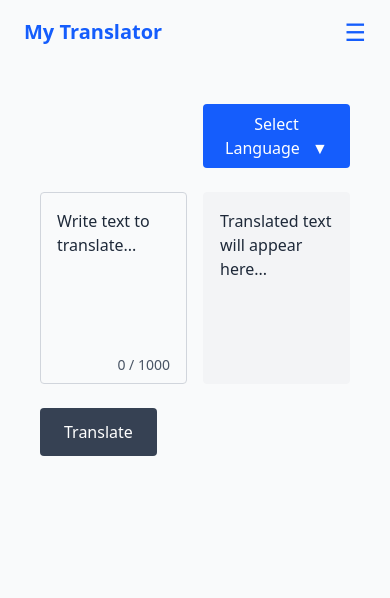
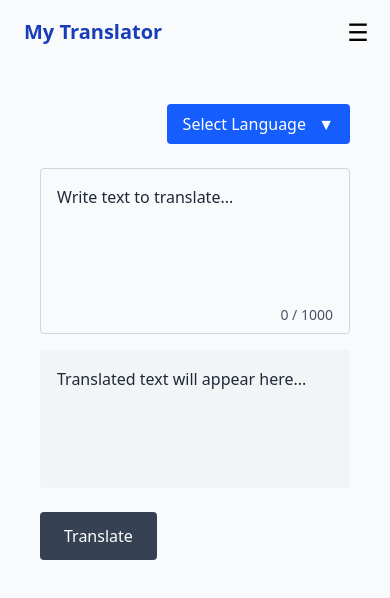
Before and after one commit to RaionaAleksander/AI-translator-frontend, an Angular app: page / in a window 390 px wide. Shown: the top 598 px of the page. Built offline with nearby package versions, Linux system fonts and the light colour scheme.

Commit message:
Added error notifications for different cases; improved adaptability (language selection, text fields, dropdown); updated navbar styles and hover effects, dropdown symbol changes to a cross when opened; added typing of functions and elements in TypeScript.

```diff
--- a/src/app/pages/main/main.component.html
+++ b/src/app/pages/main/main.component.html
@@ -1,8 +1,16 @@
 <div class="p-10 w-full mx-auto space-y-6">
 
+  @if (showErrorNotification) {
+    <div
+      class="fixed top-10 left-1/2 transform -translate-x-1/2 bg-red-300 text-white px-4 py-3 rounded shadow-lg z-50 transition-opacity duration-500"
+    >
+      {{ errorMessage }}
+    </div>
+  }
+
   <div class="flex gap-4">
-    <div class="flex-1"></div>
-    <div class="flex-1 relative flex justify-start">
+    <div class="flex-1 hidden sm:block"></div>
+    <div class="flex-1 relative flex justify-end sm:justify-start">
       <button
         #dropdownButton
         class="px-4 py-2 bg-blue-600 text-white rounded hover:bg-blue-700 transition-colors"
@@ -14,7 +22,7 @@
       @if (isDropdownOpen) {
         <div
           #dropdownPanel
-          class="absolute top-full left-0 mt-1 w-96 h-64 bg-white border border-gray-300 rounded shadow-lg z-50 overflow-y-auto"
+          class="absolute top-full left-0 mt-1 w-full max-w-full h-80 sm:h-64 bg-white border border-gray-300 rounded shadow-lg z-50 overflow-y-auto"
           >
 
           <div class="grid grid-cols-2 divide-x divide-gray-200">
@@ -44,14 +52,15 @@
     </div>
   </div>
 
-  <div class="flex gap-4">
-    <div class="flex-1 flex flex-col border h-48 border-gray-300 bg-gray-50 rounded p-0 overflow-hidden">
+  <div class="flex gap-4 flex-col sm:flex-row">
+    <div class="flex-1 flex flex-col border border-gray-300 bg-gray-50 rounded p-0 overflow-hidden">
       <textarea
-        class="flex-1 p-4 resize-none border-0 focus:ring-0 focus:outline-none placeholder-gray-800"
+        class="p-4 min-h-32 sm:min-h-40 resize-none border-0 focus:ring-0 focus:outline-none placeholder-gray-800 overflow-auto"
         placeholder="Write text to translate..."
         [value]="inputText"
-        (input)="inputText = $any($event.target).value"
+        (input)="onInputChange($event)"
         maxlength="1000"
+        #inputArea
       ></textarea>
 
       <div class="flex justify-end p-1">
@@ -61,12 +70,13 @@
       </div>
     </div>
 
-    <div class="flex-1 flex flex-col border h-48 border-gray-100 bg-gray-100 rounded p-0 overflow-hidden">
+    <div class="flex-1 flex flex-col border border-gray-100 bg-gray-100 rounded p-0 overflow-hidden">
       <textarea
-        class="flex-1 p-4 resize-none border-0 focus:ring-0 focus:outline-none placeholder-gray-800"
+        class="p-4 min-h-32 sm:min-h-40 resize-none border-0 focus:ring-0 focus:outline-none placeholder-gray-800 overflow-auto"
         placeholder="Translated text will appear here..."
         readonly
         [value]="outputText"
+        #outputArea
       ></textarea>
 
       <div class="flex justify-end p-1">
--- a/src/app/pages/main/main.component.ts
+++ b/src/app/pages/main/main.component.ts
@@ -14,8 +14,10 @@ export class MainComponent {
   inputText: string = '';
   outputText: string = '';
   selectedLanguage: string = 'Select Language';
+  errorMessage: string = '';
 
   isDropdownOpen: boolean = false;
+  showErrorNotification: boolean= false;
   showCopyNotification: boolean = false;
   isHiding: boolean = false;
 
@@ -28,21 +30,21 @@ export class MainComponent {
     'Tagalog', 'Thai', 'Turkish', 'Ukrainian', 'Urdu', 'Vietnamese'
   ].sort((a, b) => a.localeCompare(b));
 
-  get leftLanguages() {
+  get leftLanguages(): string[] {
     const half = Math.ceil(this.languages.length / 2);
     return this.languages.slice(0, half);
   }
 
-  get rightLanguages() {
+  get rightLanguages(): string[] {
     const half = Math.ceil(this.languages.length / 2);
     return this.languages.slice(half);
   }
 
-  toggleDropdown() {
+  toggleDropdown(): void {
     this.isDropdownOpen = !this.isDropdownOpen;
   }
 
-  selectLanguage(lang: string) {
+  selectLanguage(lang: string): void {
     this.selectedLanguage = lang;
     this.isDropdownOpen = false;
   }
@@ -54,24 +56,43 @@ export class MainComponent {
 
   constructor(private translateService: TranslateService) { }
 
-  translateText() {
+  translateText(): void {
     if (!this.inputText.trim() || this.selectedLanguage === 'Select Language') return;
 
     this.outputText = '';
 
     this.translateService.translateText(this.inputText, this.selectedLanguage)
       .subscribe({
-        next: (res) => this.outputText = res.translatedText,
-        error: (err) => {
-          console.error('Translation error:', err);
-          this.outputText = 'Error: Translation failed';
+        next: (res) => {
+        if (res.translatedText === 'No translation needed') {
+          this.displayErrorNotification('🗙 No translation needed');
+          this.outputText = '';
+        } else {
+          this.outputText = res.translatedText;
         }
+      },
+      error: (err) => {
+        console.error('Translation error:', err);
+        this.displayErrorNotification('⚠ Translation failed. Please try again.');
+        this.outputText = '';
+      }
     });
   }
 
+  displayErrorNotification(message: string): void {
+    this.errorMessage = message;
+    this.showErrorNotification = true;
+
+    setTimeout(() => {
+      this.showErrorNotification = false;
+      this.errorMessage = '';
+    }, 3000);
+  }
 
 
-  copyOutputText() {
+  /* Copy to Clipboard with Notification */
+
+  copyOutputText(): void {
     if (!this.outputText.trim()) return;
 
     navigator.clipboard.writeText(this.outputText)
@@ -87,16 +108,52 @@ export class MainComponent {
     });
   }
 
+  /* Sync Textarea Heights */
+
+  @ViewChild('inputArea') inputArea!: ElementRef<HTMLTextAreaElement>;
+  @ViewChild('outputArea') outputArea!: ElementRef<HTMLTextAreaElement>;
+
+  private resizeListener: () => void = () => this.syncHeights();
+
+  ngAfterViewInit(): void {
+    this.syncHeights();
+    window.addEventListener('resize', this.resizeListener);
+  }
+
+  ngOnDestroy(): void {
+    window.removeEventListener('resize', this.resizeListener);
+  }
+
+  onInputChange(event: Event): void {
+    this.inputText = (event.target as HTMLTextAreaElement).value;
+    this.syncHeights();
+  }
+
+  syncHeights(): void {
+    const inputEl = this.inputArea.nativeElement;
+    const outputEl = this.outputArea.nativeElement;
+
+    inputEl.style.height = 'auto';
+    outputEl.style.height = 'auto';
+
+    const maxHeight = Math.max(inputEl.scrollHeight, outputEl.scrollHeight);
+
+    inputEl.style.height = maxHeight + 'px';
+    outputEl.style.height = maxHeight + 'px';
+  }
 
 
+  /* Close Dropdown on Outside Click */
 
-  @ViewChild('dropdownButton') dropdownButton!: ElementRef;
-  @ViewChild('dropdownPanel') dropdownPanel!: ElementRef;
+  @ViewChild('dropdownButton') dropdownButton!: ElementRef<HTMLButtonElement>;
+  @ViewChild('dropdownPanel') dropdownPanel!: ElementRef<HTMLDivElement>;
 
   @HostListener('document:click', ['$event'])
-  onClickOutside(event: MouseEvent) {
-    const clickedInsideButton = this.dropdownButton?.nativeElement.contains(event.target);
-    const clickedInsidePanel = this.dropdownPanel?.nativeElement.contains(event.target);
+  onClickOutside(event: MouseEvent): void {
+    const target = event.target as Node;
+
+    const clickedInsideButton = this.dropdownButton?.nativeElement.contains(target);
+    const clickedInsidePanel = this.dropdownPanel?.nativeElement.contains(target);
 
     if (clickedInsideButton || clickedInsidePanel) {
       return
--- a/src/app/shared/navbar/navbar.component.html
+++ b/src/app/shared/navbar/navbar.component.html
@@ -1,14 +1,14 @@
-<nav class="flex items-center justify-between bg-gray-50 px-6 py-4 text-blue-600">
-  <h1 class="text-xl sm:text-2xl font-bold">
+<nav class="flex items-center justify-between bg-gray-50">
+  <h1 class="text-xl sm:text-2xl font-bold px-6 py-4 text-blue-800">
     <a routerLink="/">
       My Translator
     </a>
   </h1>
-  <ul class="hidden sm:flex space-x-6 text-lg">
+  <ul class="hidden sm:flex space-x-6 text-lg px-6 py-4">
     <li><a routerLink="/about_us" routerLinkActive="font-bold underline">About US</a></li>
     <li><a routerLink="/about_project" routerLinkActive="font-bold underline">About Project</a></li>
   </ul>
-  <button class="sm:hidden text-2xl" (click)="toggleMenu()">☰</button>
+  <button class="sm:hidden text-2xl hover:bg-gray-200 w-16 py-4" (click)="toggleMenu()">{{ isMenuOpen ? '🗙' : '☰' }}</button>
 </nav>
 
 @if (isMenuOpen) {
@@ -18,14 +18,14 @@
     <a
       routerLink="/about_us"
       (click)="closeMenu()"
-      class="w-full px-6 py-4 hover:bg-blue-100 transition-colors duration-1000 ease-in-out"
+      class="w-full px-6 py-4 hover:bg-gray-200 hover:text-blue-800 transition-colors duration-500 ease-in-out"
       >
       About US
     </a>
     <a
       routerLink="/about_project"
       (click)="closeMenu()"
-      class="w-full px-6 py-4 hover:bg-blue-100 transition-colors duration-1000 ease-in-out"
+      class="w-full px-6 py-4 hover:bg-gray-200 hover:text-blue-800 transition-colors duration-500 ease-in-out"
       >
       About Project
     </a>
--- a/src/app/shared/navbar/navbar.component.ts
+++ b/src/app/shared/navbar/navbar.component.ts
@@ -11,13 +11,13 @@ import { RouterLink, RouterLinkActive } from '@angular/router';
 })
 
 export class NavbarComponent {
-  isMenuOpen = false;
+  isMenuOpen: boolean = false;
 
-  toggleMenu() {
+  toggleMenu(): void {
     this.isMenuOpen = !this.isMenuOpen;
   }
 
-  closeMenu() {
+  closeMenu(): void {
     this.isMenuOpen = false;
   }
 }
```
